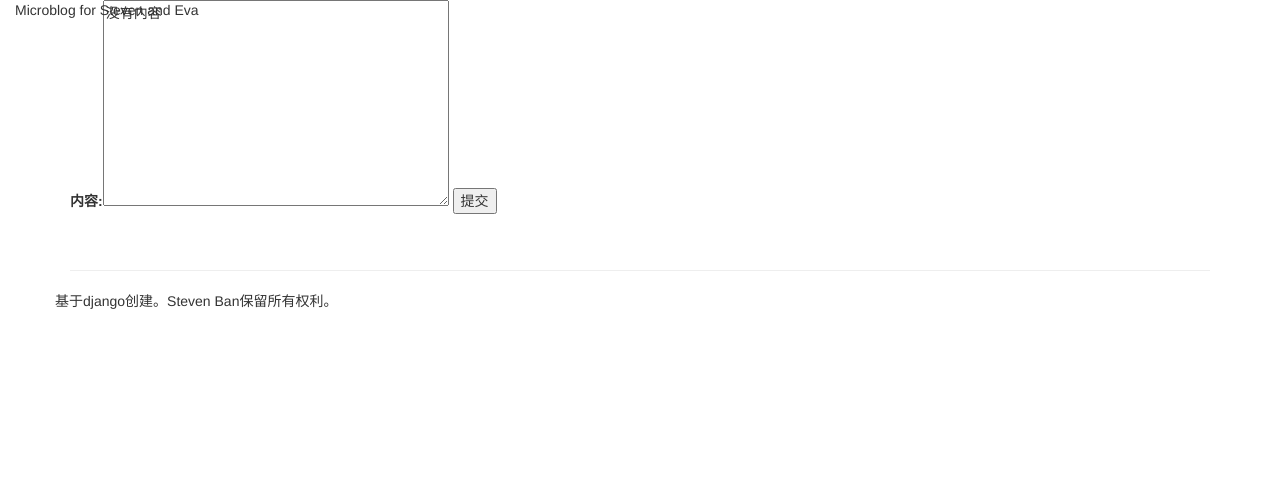
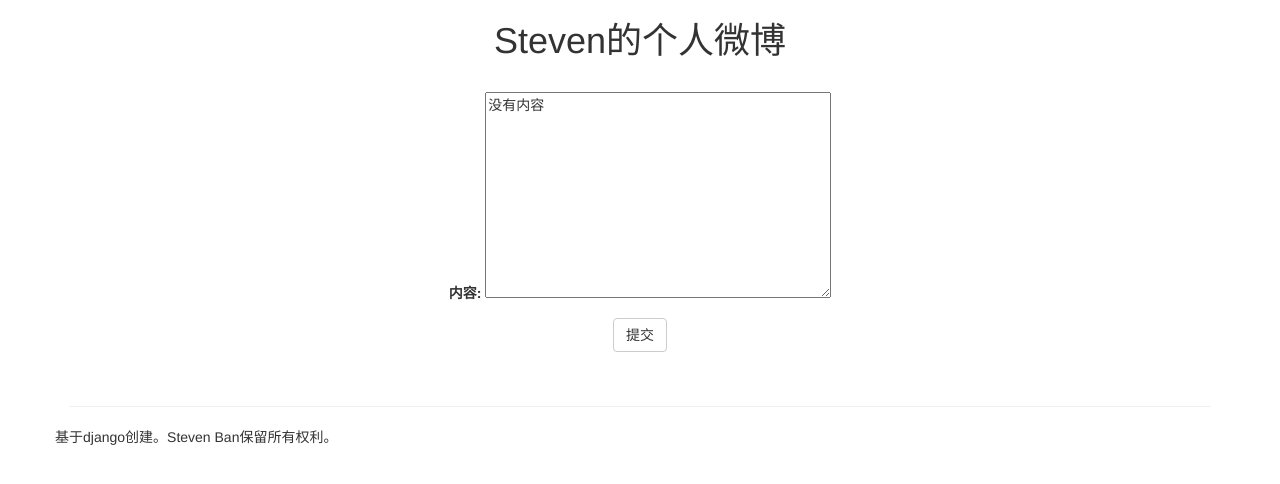
Before and after one commit to steven-ban/microblog, a Django app: page / in a window 1280 px wide. Shown: the top 484 px of the page. Run offline with Django 3.2, Linux system fonts and the light colour scheme; data that the repository does not hold is empty; some libraries are stand-ins or nearby versions.

Commit message:
修改了显示方式
修改了主页的显示格式，进行了美化

```diff
--- a/microblog/mblog/forms.py
+++ b/microblog/mblog/forms.py
@@ -6,3 +6,6 @@ class UpdateMBForm(forms.ModelForm) :
     class Meta :
         model = MBlog
         fields = ['content']
+        exclude = ()
+        widgets = {}
+        labels = {}
--- a/microblog/mblog/templates/home.html
+++ b/microblog/mblog/templates/home.html
@@ -18,27 +18,43 @@
 
 
 <body>
-<div class="navbar navbar-fixed-top">
-    <div class="container-fluid">
-    <p>Microblog for Steven and Eva</p>
-    </div>
-</div>
 
-<div class="container">
-    <div class="form form-inline">
+    <nav class="navbar">
+        <div class="container">
+    <h1 align="center">Steven的个人微博</h1>
+        </div>
+    </nav>
+
+    <div class="container">
+
+<div class="page-content">
+
+<div class="form form-horizontal" align="center">
         <form name='updateMB' action="/" method="POST">
+        <div class="form-group>"
         {% csrf_token %}
-        {{form}}
-        <input type="submit" value="提交">
+        {{form.as_p}}
+        <input type="button" class="btn btn-default" type="submit" value="提交">
+        </div>
     </div>
 
-<div class "page-content">
-    <ul>
     {% for mb in microblogs %}
-        <li>{{mb.content}}</li>
-        <li>{{mb.time | date:"D d M Y"}}<li>
+    {% cycle "<div class='row'> <div class='col-md-4'>" "<div class='col-md-4'>" "<div class='col-md-4'>" %}
+    <div class="panel panel-info">
+    <div class="panel-body">
+        <p>{{mb.content}}</p>
+    </div>
+    <div class="panel-footer" align="right">
+        <small>
+        {{mb.time | date:"Y年Md日，D"}}
+        </small>
+    </div>
+        </div>
+
+        {% cycle "</div>" "</div>"  "</div>" %}
+
     {% endfor %}
-    </ul>
+    </div>
 
 
 <p><hr></p>
@@ -49,6 +65,9 @@
     </footer>
 
     </div>
+    </div>
+    </div>
+
 </body>
 
 </html
--- a/microblog/mblog/views.py
+++ b/microblog/mblog/views.py
@@ -6,11 +6,13 @@ from .forms import UpdateMBForm
 # Create your views here.
 
 def home(request) :
-    form = UpdateMBForm(request.POST)
-    # if form.is_valid :
-        #mblog = MBlog.objects.get_or_create(content=request.POST.get('content'))
+    if request.method == 'POST' :
+        form = UpdateMBForm(request.POST)
+        if form.is_valid :
+            mblog = form.save()
+            mblog.save()
 
-    mblogs = MBlog.objects.all()
+    mblogs = MBlog.objects.order_by('-time')[0:10]
     return render(request, 'home.html', \
         {'form' : UpdateMBForm, \
         'microblogs': mblogs})
```
